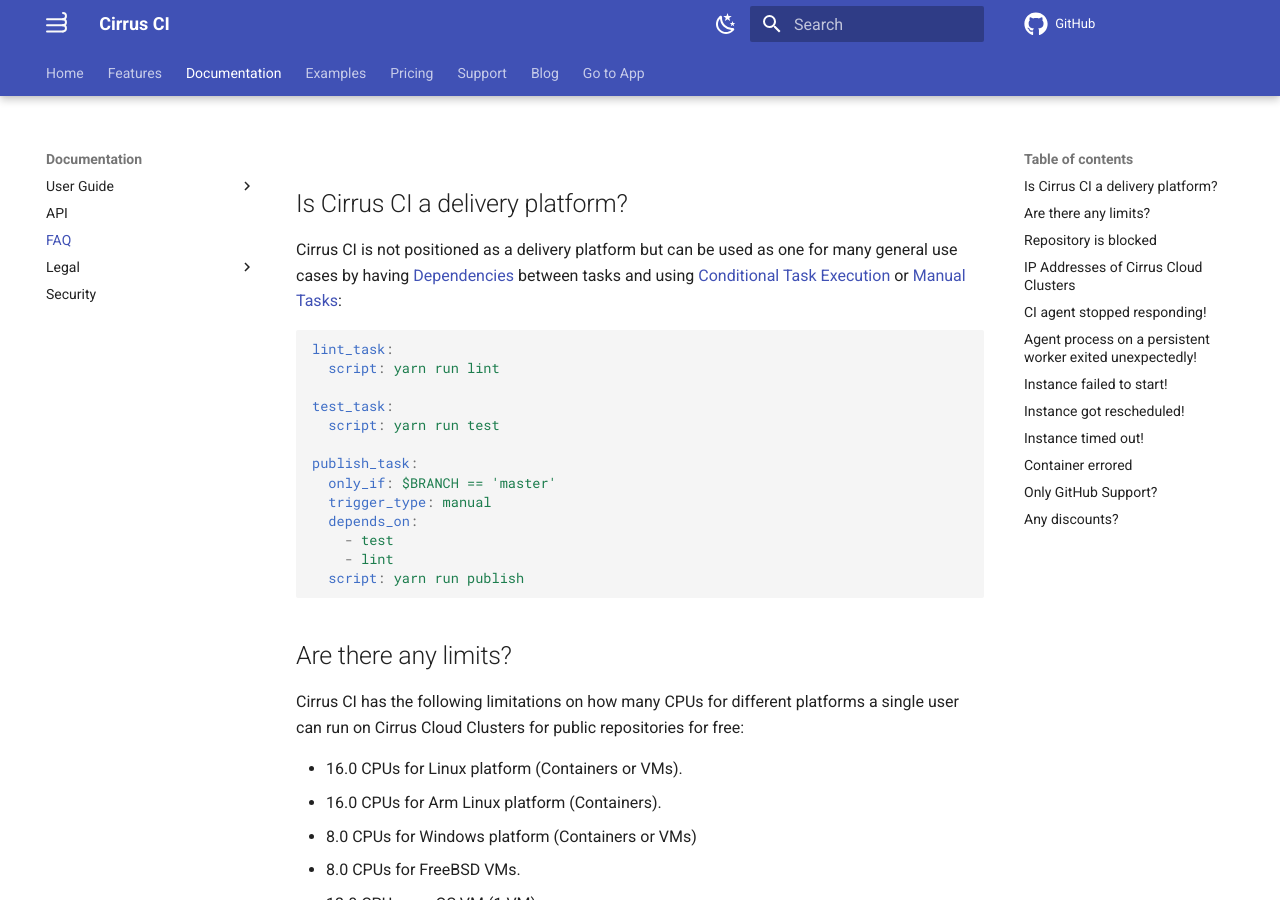
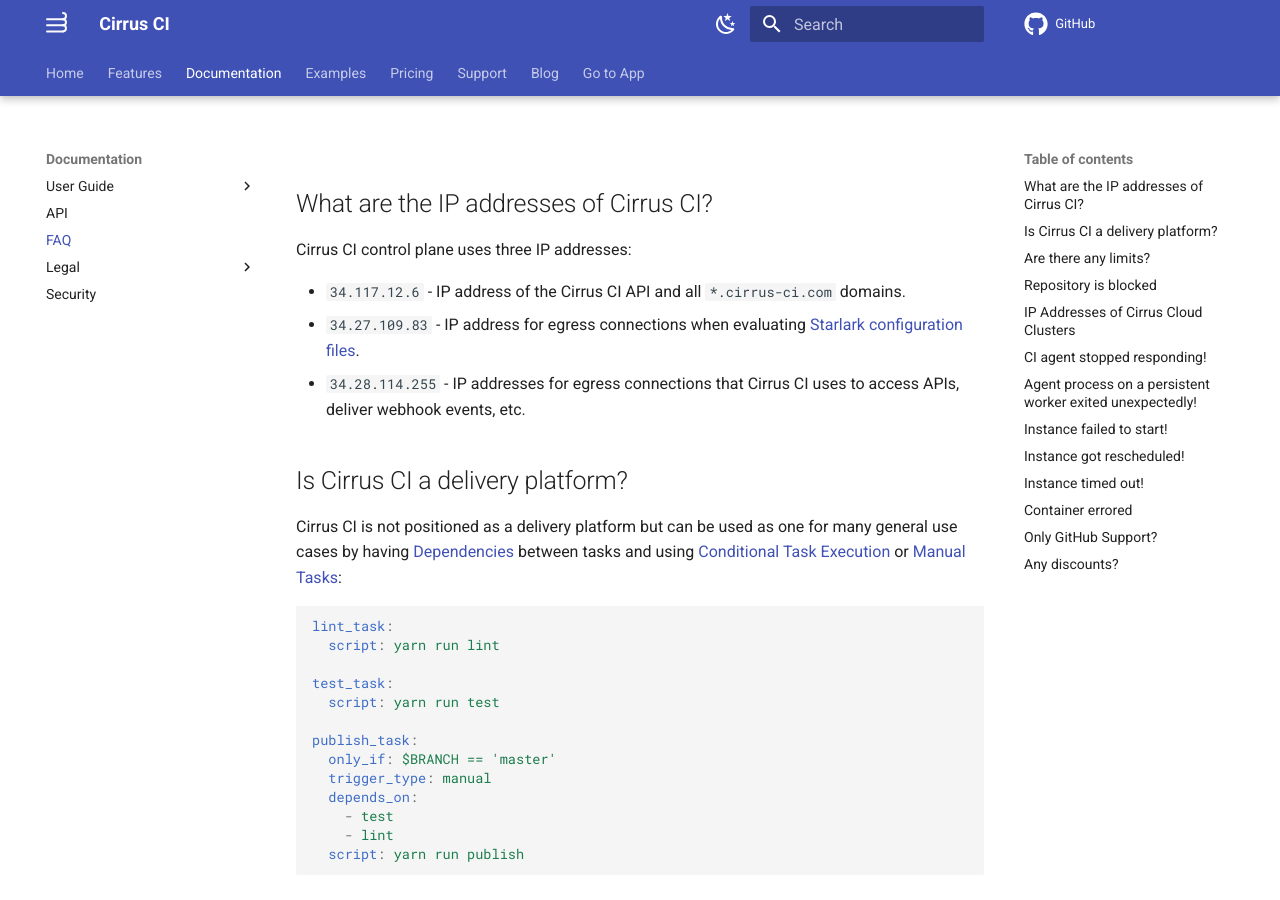
Before and after one commit to cirruslabs/cirrus-ci-docs, an MkDocs documentation site: the page built from docs/faq.md, in a window 1280 px wide and 900 px high. Built offline with MkDocs 1.6.1 and Material for MkDocs 9.7.7, drawn with Linux system fonts in a browser that asks for light colours; comment, search, counter and statistics services are not loaded.

Commit message:
Document static IPs (#1200)
* Document static IPs

That Cirrus CI uses

* Fixed spelling

* Apply suggestions from code review

Co-authored-by: Nikolay Edigaryev <edigaryev@gmail.com>

---------

Co-authored-by: Nikolay Edigaryev <edigaryev@gmail.com>

```diff
--- a/docs/faq.md
+++ b/docs/faq.md
@@ -1,4 +1,12 @@
 # Frequently Asked Questions
+
+## What are the IP addresses of Cirrus CI?
+
+Cirrus CI control plane uses three IP addresses:
+
+* `34.117.12.6` - IP address of the Cirrus CI API and all `*.cirrus-ci.com` domains.
+* `34.27.109.83` - IP address for egress connections when evaluating [Starlark configuration files](guide/programming-tasks.md).
+* `34.28.114.255` - IP addresses for egress connections that Cirrus CI uses to access APIs, deliver webhook events, etc.
 
 ## Is Cirrus CI a delivery platform?
 
```
